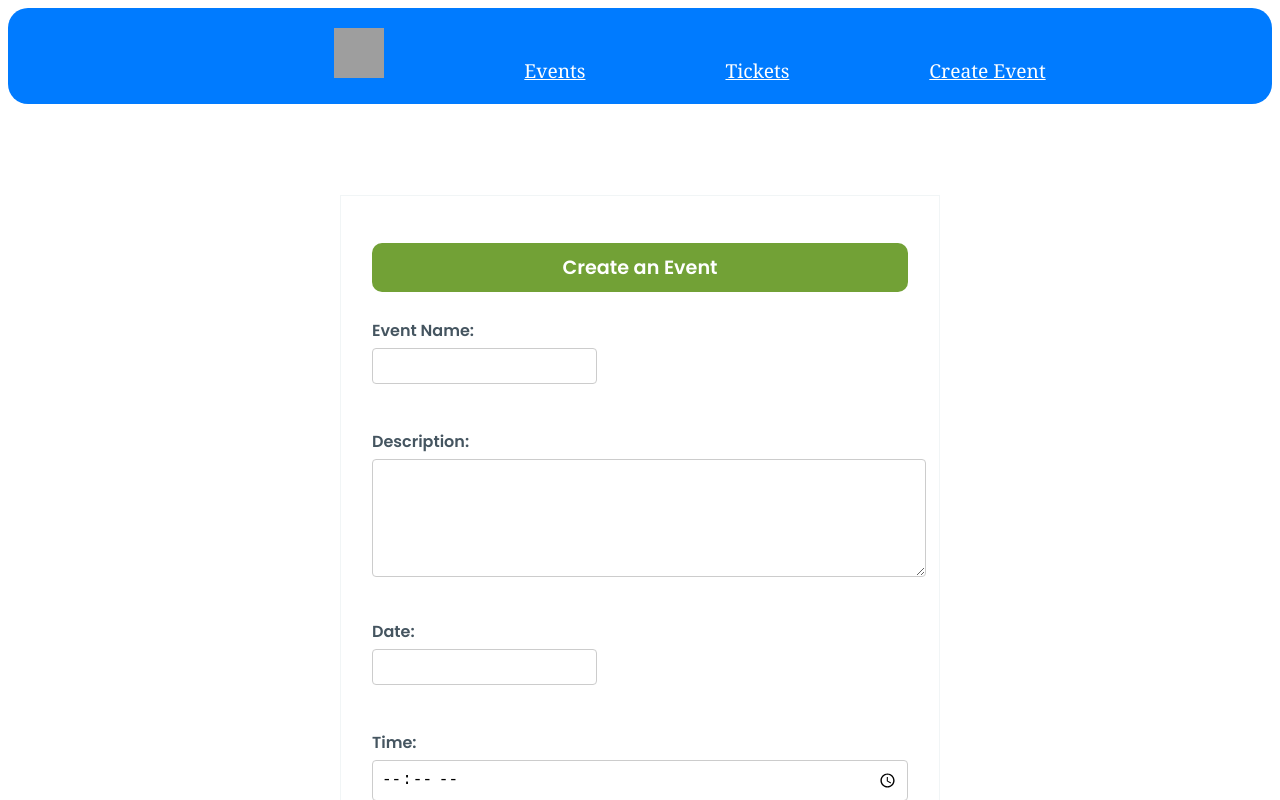
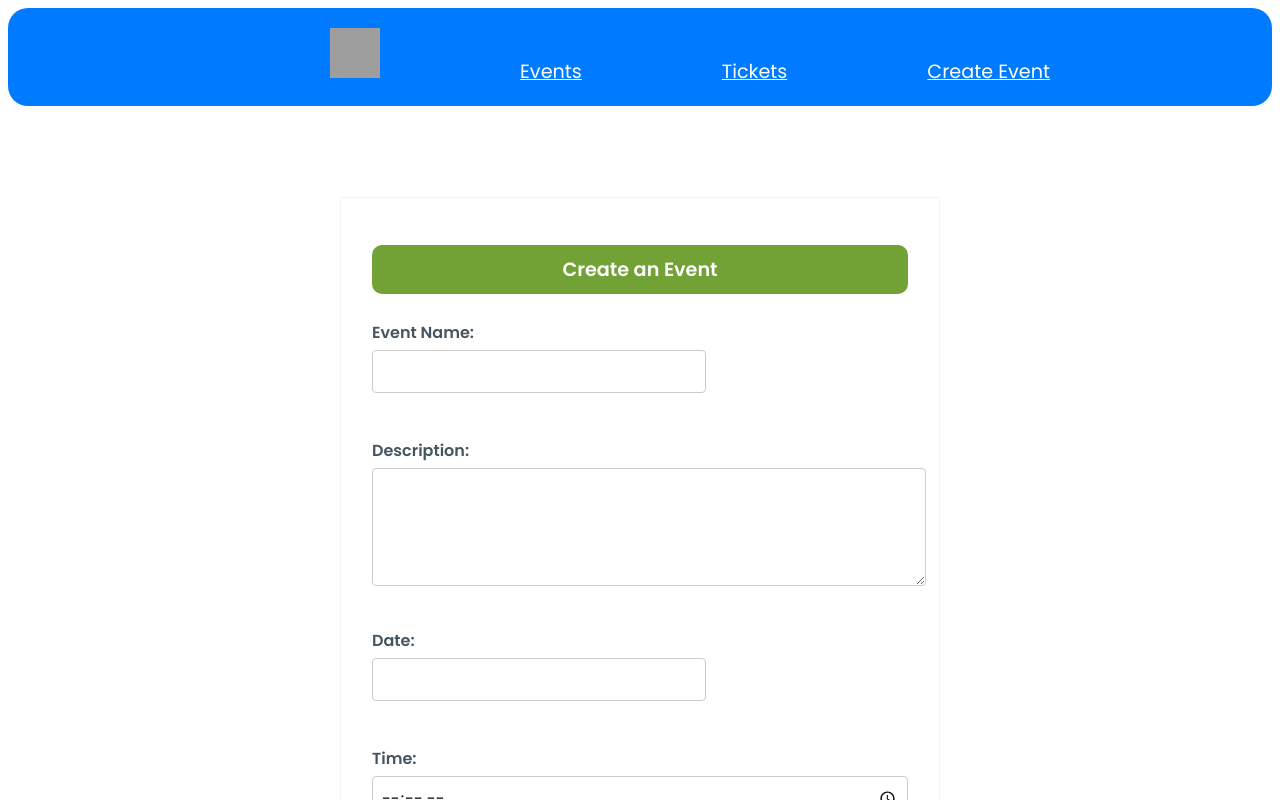
Before and after one commit to Evanny254/Safari-Ticketing-App, a React (Vite) app: page /create-event in a window 1280 px wide. Shown: the top 800 px of the page. Built offline with nearby package versions, Linux system fonts and the light colour scheme; grey boxes are pictures that could not be loaded.

Commit message:
Add Poppins font

```diff
--- a/src/App.css
+++ b/src/App.css
@@ -1,5 +1,9 @@
 
 @import url('https://fonts.googleapis.com/css2?family=Poppins:wght@300;400;500;600&display=swap');
+
+* {
+  font-family: 'Poppins', sans-serif;
+}
 .home-container {
     display: flex;
     justify-content: center;
--- a/src/components/Footer.jsx
+++ b/src/components/Footer.jsx
@@ -7,7 +7,6 @@ const Footer = () => {
         <h4>Contact Us</h4>
         <p>Email: info@safariticket.com</p>
         <p>Phone: (245) 456-7890</p>
-        {/* Add more contact details as needed */}
       </div>
       <div className="copyright">
         <p>&copy; 2023 Safari Tickets. All rights reserved.</p>
```
